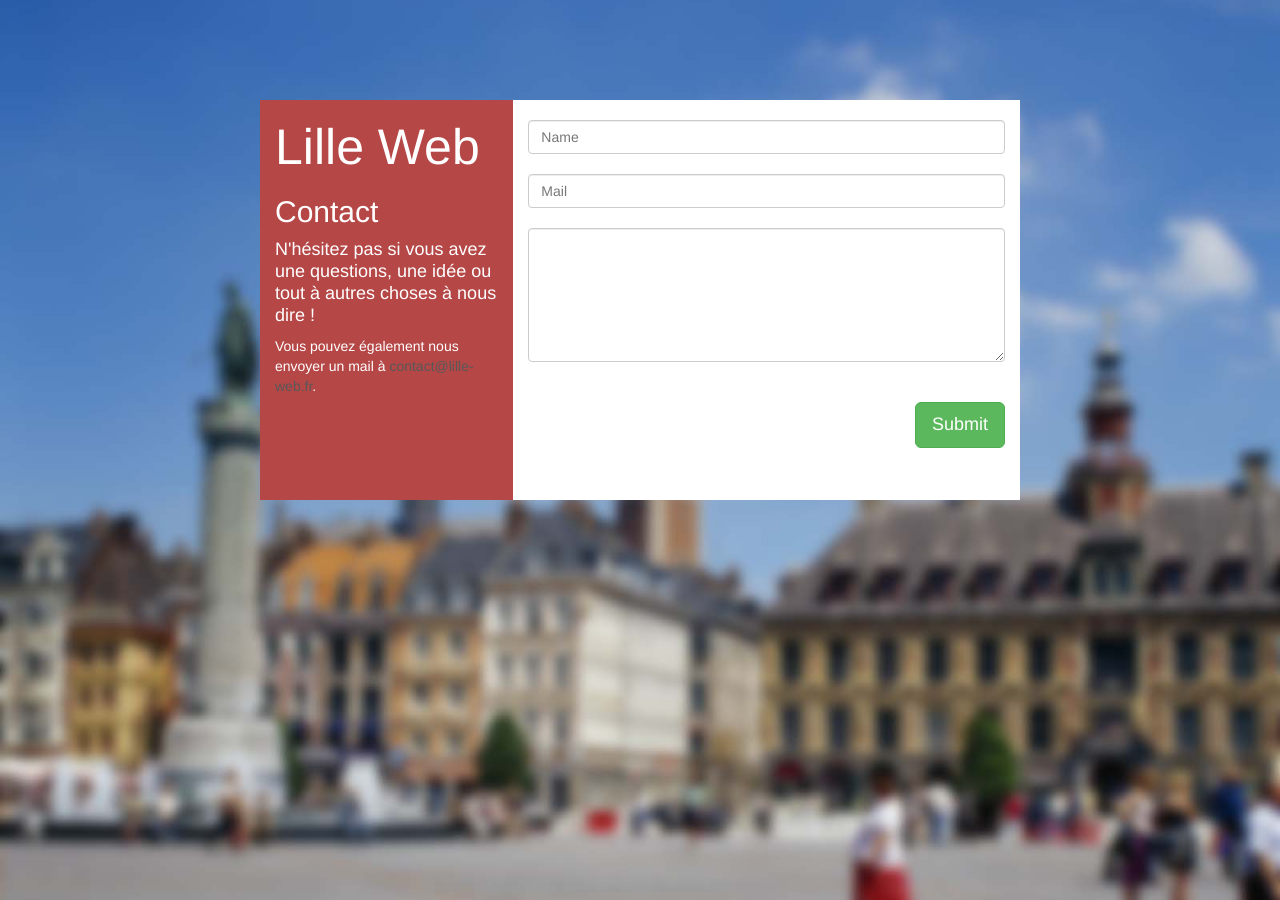
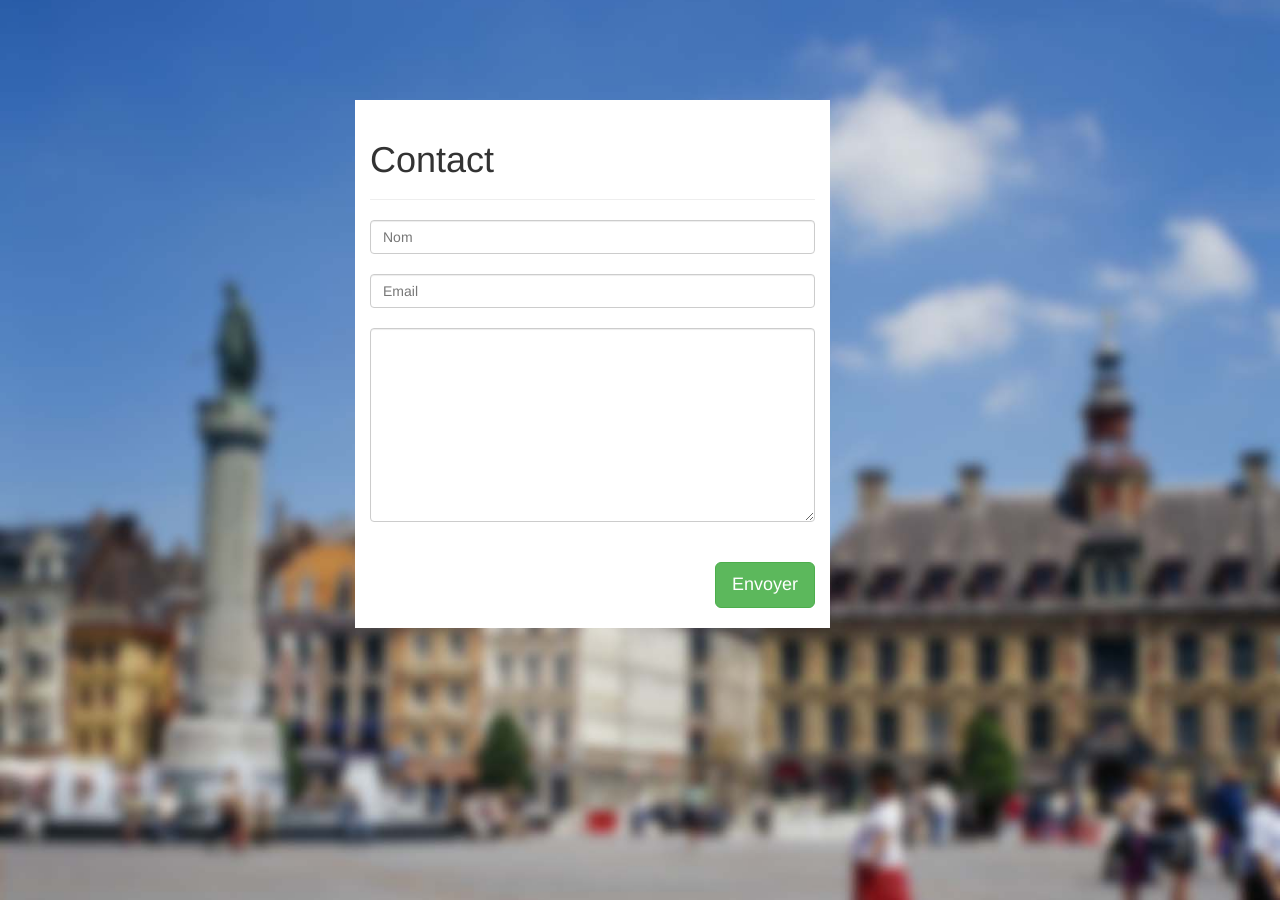
Before and after one commit to Lille-Web/lilleweb.fr, a Jekyll site: the page contact/index.html, which Jekyll copies as it is, in a window 1280 px wide. Built offline with Jekyll 4.4.1, drawn with Linux system fonts in a browser that asks for light colours; nearby versions of some CDN libraries; library files that are not in the unit come from our copies.

Commit message:
Update contact template

```diff
--- a/contact/index.html
+++ b/contact/index.html
@@ -11,24 +11,27 @@
   </head>
   <body>
     <div id="contact">
-        <div class="container">
-          <div class="content col-md-8 col-md-offset-2">
-            <div class="contact-left col-md-4">
-              <h1> <a href="/">Lille Web </a></h1>
-              <h2> Contact </h2>
-              <h4> N'hésitez pas si vous avez une questions, une idée ou tout à autres choses à nous dire ! </h4>
-              <p> Vous pouvez également nous envoyer un mail à <a href="contact@lille-web.fr">contact@lille-web.fr</a>.
+      <div class="container">
+        <div class="content col-md-5 col-md-offset-3">
+          <!--<div class="contact-left col-md-4">-->
+            <!--<h1> <a href="/">Lille Web </a></h1>-->
+            <!--<h2> Contact </h2>-->
+            <!--<h4> N'hésitez pas si vous avez une questions, une idée ou tout à autres choses à nous dire ! </h4>-->
+            <!--<p> Vous pouvez également nous envoyer un mail à <a href="contact@lille-web.fr">contact@lille-web.fr</a>.-->
+          <!--</div>-->
+          <div class="col-md-12">
+            <div class="page-header">
+                <h1>Contact</h1>
             </div>
-            <div class="col-md-8">
-              <form role="form">
-                <input type="text" placeholder="Name" class="form-control">
-                <input type="mail" placeholder="Mail" class="form-control">
-                <textarea rows="6" class="form-control"></textarea>
-                <button type="submit" class="btn btn-success btn-lg">Submit</button>
-              </form>
-            </div>
+            <form role="form">
+              <input type="text" placeholder="Nom" class="form-control">
+              <input type="mail" placeholder="Email" class="form-control">
+              <textarea rows="9" class="form-control"></textarea>
+              <button type="submit" class="btn btn-success btn-lg">Envoyer</button>
+            </form>
           </div>
         </div>
       </div>
+      </div>
   </body>
 </html>
```
